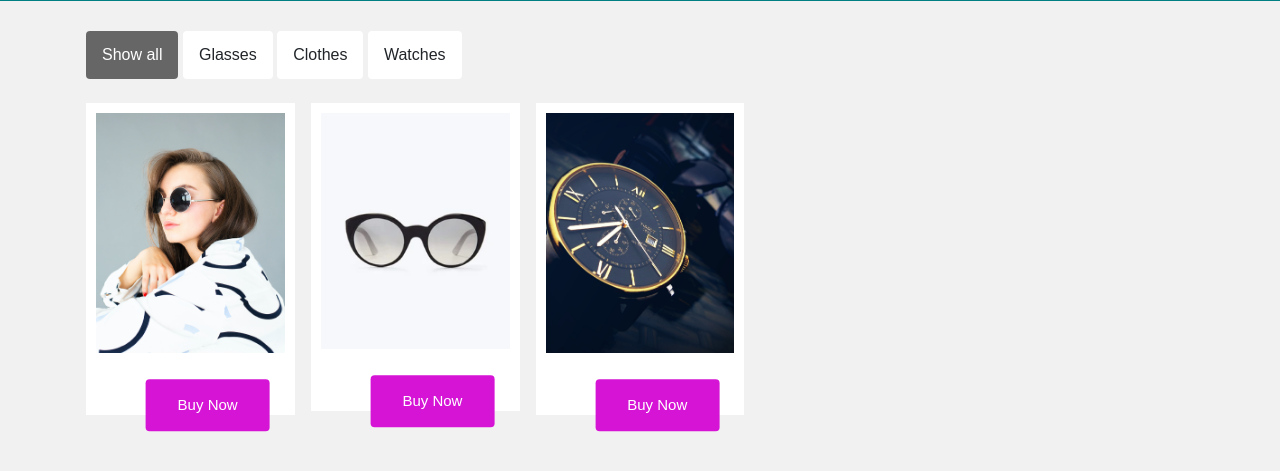
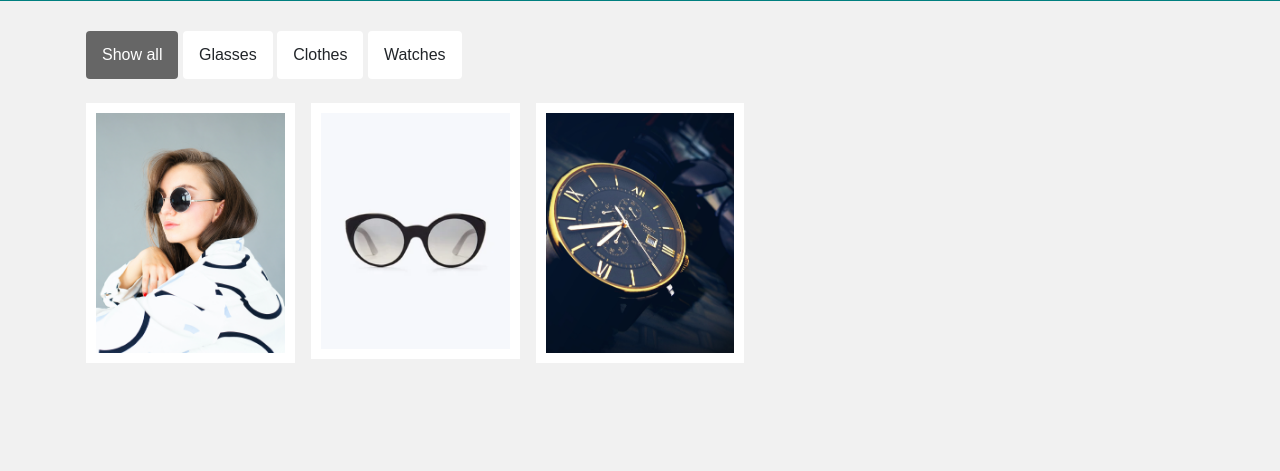
Before and after one commit to SalsabilHossain/Online-fashion-house, a website: page items.html in a window 1280 px wide. Shown: the part 71-542 px from the top of the page. Drawn offline with nearby package versions, Linux system fonts and the light colour scheme.

Commit message:
Add files via upload

```diff
--- a/items.html
+++ b/items.html
@@ -71,7 +71,7 @@
             <div class="column cloth">
               <div class="content">
                 <img src="c1.png" style="width:100%">
-                <button id="bu1" type="button">Buy Now</button>
+
 
 
               </div>
@@ -79,7 +79,7 @@
             <div class="column glass">
               <div class="content">
                 <img src="g1.png" style="width:100%">
-                <button id="bu2" type="button">Buy Now</button>
+
 
 
               </div>
@@ -87,7 +87,7 @@
             <div class="column watch">
               <div class="content">
                 <img src="w1.png" style="width:100%">
-                <button id="bu" type="button">Buy Now</button>
+
 
 
               </div>
```
